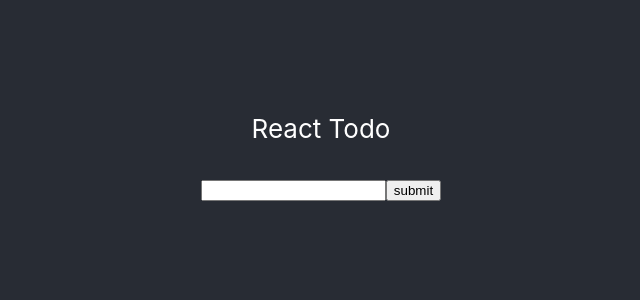
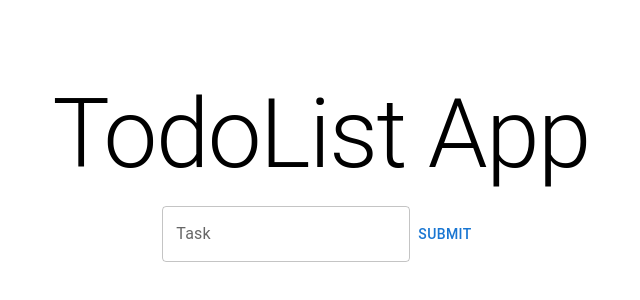
Before and after one commit to ericguan04/todo-list, a React (Create React App) app: page / in a window 1280 px wide. Shown: the part 230-530 px from the top of the page, without its empty margins (319-959 px from the left). Built offline with nearby package versions, Linux system fonts and the light colour scheme.

Commit message:
added css styling

```diff
--- a/package.json
+++ b/package.json
@@ -3,6 +3,10 @@
   "version": "0.1.0",
   "private": true,
   "dependencies": {
+    "@emotion/react": "^11.10.5",
+    "@emotion/styled": "^11.10.5",
+    "@mui/icons-material": "^5.11.0",
+    "@mui/material": "^5.11.6",
     "@testing-library/jest-dom": "^5.16.5",
     "@testing-library/react": "^13.4.0",
     "@testing-library/user-event": "^14.4.3",
--- a/src/App.css
+++ b/src/App.css
@@ -1,5 +1,26 @@
 .App {
   text-align: center;
+  display: flex;
+  height: 100%;
+  flex-direction: column;
+  align-items: center;
+  justify-content: center;
+}
+
+body,
+html,
+#root {
+  height: 100%;
+}
+
+.todo-form {
+  display: flex;
+  flex-direction: row;
+  align-items: center;
+}
+
+li {
+  text-align: initial;
 }
 
 .App-logo {
--- a/src/App.js
+++ b/src/App.js
@@ -2,6 +2,7 @@ import React, { useEffect, useState } from 'react';
 import './App.css';
 import TodoForm from './components/TodoForm';
 import TodoList from './components/TodoList';
+import { Typography } from '@mui/material';
 
 const LOCAL_STOARGE_KEY = "react-todo-list-todos"
 
@@ -45,15 +46,13 @@ function App() {
 
   return (
     <div className="App">
-      <header className="App-header">
-        <p>React Todo</p>
+      <Typography style={{ padding: 16 }} variant='h1'>TodoList App</Typography>
       <TodoForm addTodo={addTodo} />
       <TodoList
         todos={todos}
         toggleComplete={toggleComplete}
         removeTodo={removeTodo}
         />
-      </header>
     </div>
   );
 }
--- a/src/components/Todo.js
+++ b/src/components/Todo.js
@@ -1,4 +1,6 @@
 import React from "react";
+import { Close } from "@mui/icons-material";
+import { ListItem, Typography, IconButton, Checkbox } from "@mui/material";
 
 function Todo({ todo, toggleComplete, removeTodo }) {
     function handleCheckboxClick() {
@@ -10,18 +12,23 @@ function Todo({ todo, toggleComplete, removeTodo }) {
     }
 
     return(
-        <div style={{ display: "flex" }}>
-            <input type="checkbox" onClick={handleCheckboxClick} />
-            <li
+        <ListItem style={{ display: "flex" }}>
+            <Checkbox
+                checked={todo.completed}
+                onClick={handleCheckboxClick}
+            />
+            <Typography
+                variant="body1"
                 style={{
-                    color: "white",
-                    textDecoration: todo.completed ? "line-through" : null
+                    textDecoration: todo.completed ? "line-through" : null,
                 }}
             >
                 {todo.task}
-            </li>
-            <button onClick={handleRemoveClick}>X</button>
-        </div>
+            </Typography>
+            <IconButton onClick={handleRemoveClick}>
+                <Close />
+            </IconButton>
+        </ListItem>
     );
 }
 
--- a/src/components/TodoForm.js
+++ b/src/components/TodoForm.js
@@ -1,5 +1,6 @@
 import React, { useState } from 'react';
 import { v4 as uuidv4 } from 'uuid';
+import { Button, TextField } from '@mui/material';
 
 function TodoFrom({ addTodo }) {
     const [todo, setTodo] = useState({
@@ -22,14 +23,15 @@ function TodoFrom({ addTodo }) {
     }
 
     return (
-        <form onSubmit={handleSubmit}>
-            <input
+        <form className="todo-form" onSubmit={handleSubmit}>
+            <TextField
+                label="Task"
                 name="task"
                 type="text"
                 value={todo.task}
                 onChange={handleTaskInputChange}
             />
-            <button type="submit">submit</button>
+            <Button type="submit">submit</Button>
         </form>
     )
 }
--- a/src/components/TodoList.js
+++ b/src/components/TodoList.js
@@ -1,10 +1,11 @@
 import React from "react";
 import Todo from "./Todo";
+import { List } from "@mui/material";
 
 function TodoList({ todos, toggleComplete, removeTodo }) {
 
     return(
-        <ul>
+        <List>
             {todos.map(todo => (
                 <Todo
                     key={todo.id}
@@ -13,7 +14,7 @@ function TodoList({ todos, toggleComplete, removeTodo }) {
                     removeTodo={removeTodo}
                 />
             ))}
-        </ul>
+        </List>
     )
 }
 
```
Also changed, not shown: 1 other file (tests, documents, lock files or other folders). Lines whose indentation alone changed are shown as unchanged.
